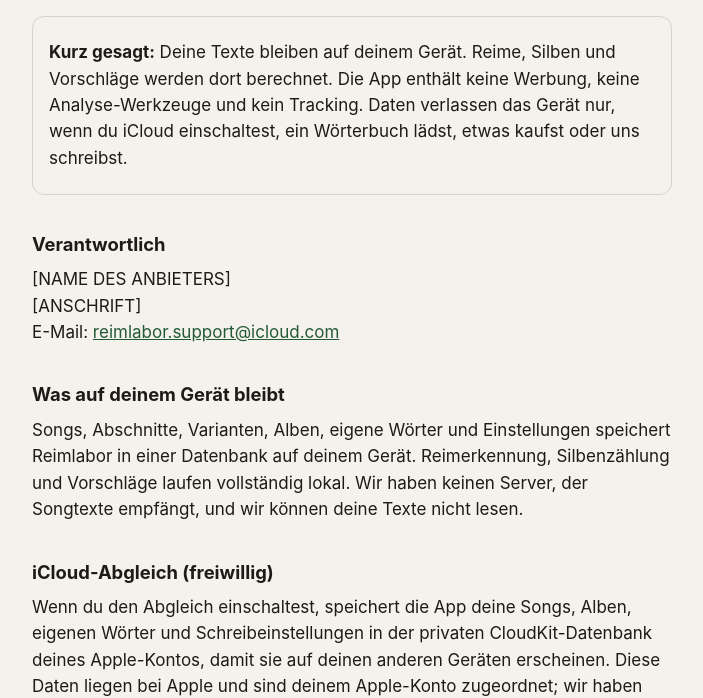
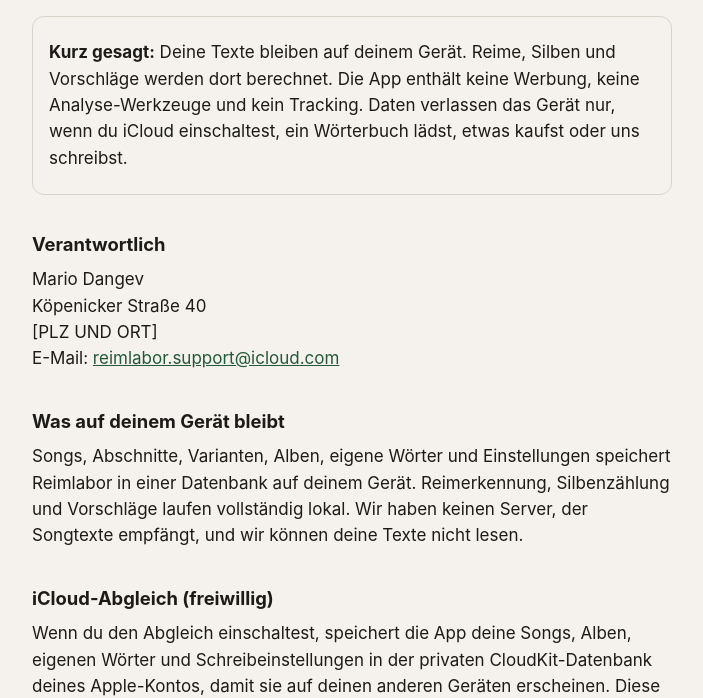
Before and after one commit to mjanid/reimlabor-packs, a plain HTML site: page datenschutz.html in a window 1280 px wide. Shown: the part 110-808 px from the top of the page, without its empty margins (288-991 px from the left). Drawn offline with Linux system fonts and the light colour scheme.

Commit message:
Set provider name and street
Co-Authored-By: Claude Fable 5.2 <noreply@anthropic.com>
Claude-Session: https://claude.ai/code/session_01DJ9dDuaXJuH2kFsLazpvej

```diff
--- a/datenschutz.html
+++ b/datenschutz.html
@@ -16,7 +16,7 @@
 </div>
 
 <h2>Verantwortlich</h2>
-<p>[NAME DES ANBIETERS]<br>[ANSCHRIFT]<br>E-Mail: <a href="mailto:reimlabor.support@icloud.com">reimlabor.support@icloud.com</a></p>
+<p>Mario Dangev<br>Köpenicker Straße 40<br>[PLZ UND ORT]<br>E-Mail: <a href="mailto:reimlabor.support@icloud.com">reimlabor.support@icloud.com</a></p>
 
 <h2>Was auf deinem Gerät bleibt</h2>
 <p>Songs, Abschnitte, Varianten, Alben, eigene Wörter und Einstellungen speichert Reimlabor in einer Datenbank auf deinem Gerät. Reimerkennung, Silbenzählung und Vorschläge laufen vollständig lokal. Wir haben keinen Server, der Songtexte empfängt, und wir können deine Texte nicht lesen.</p>
```
